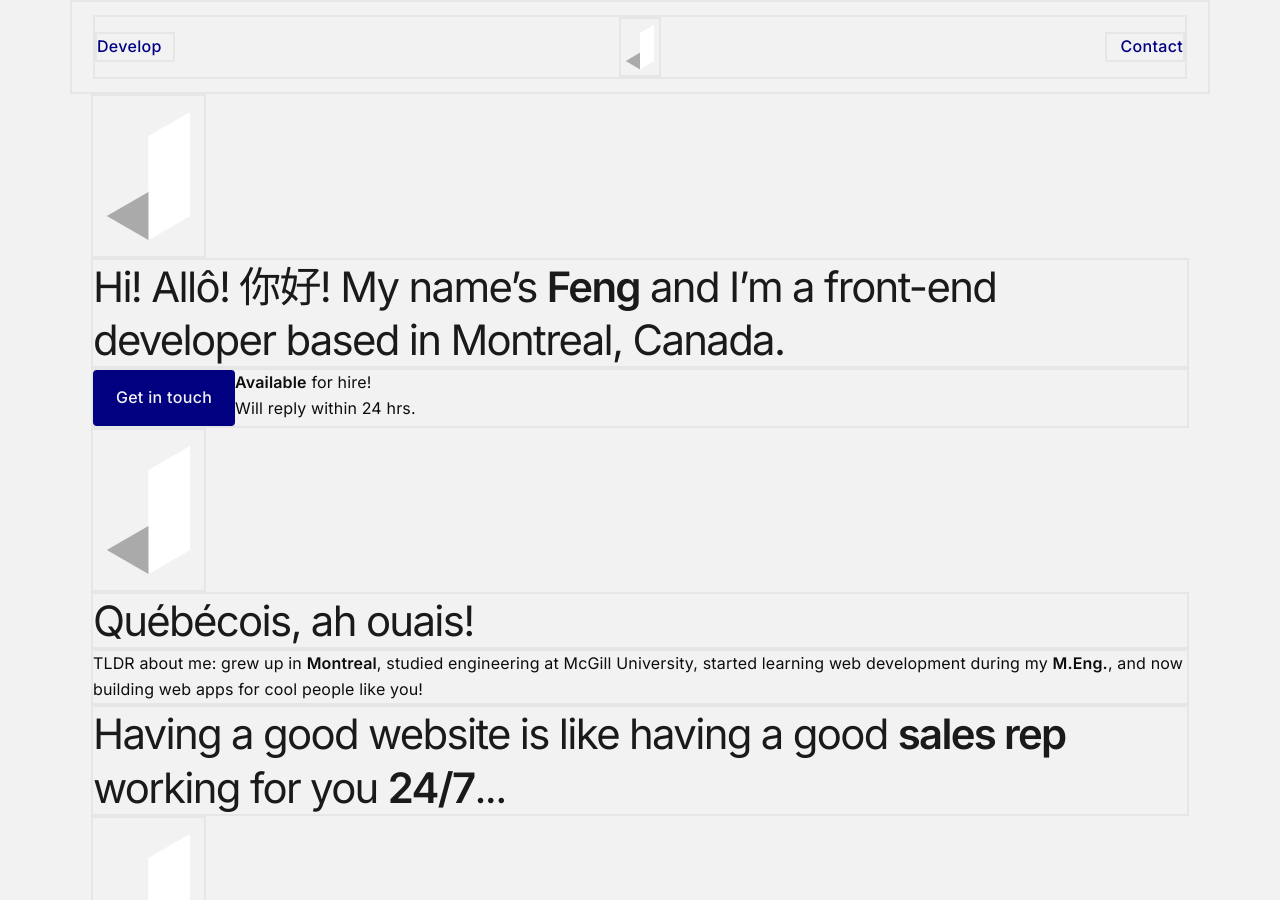
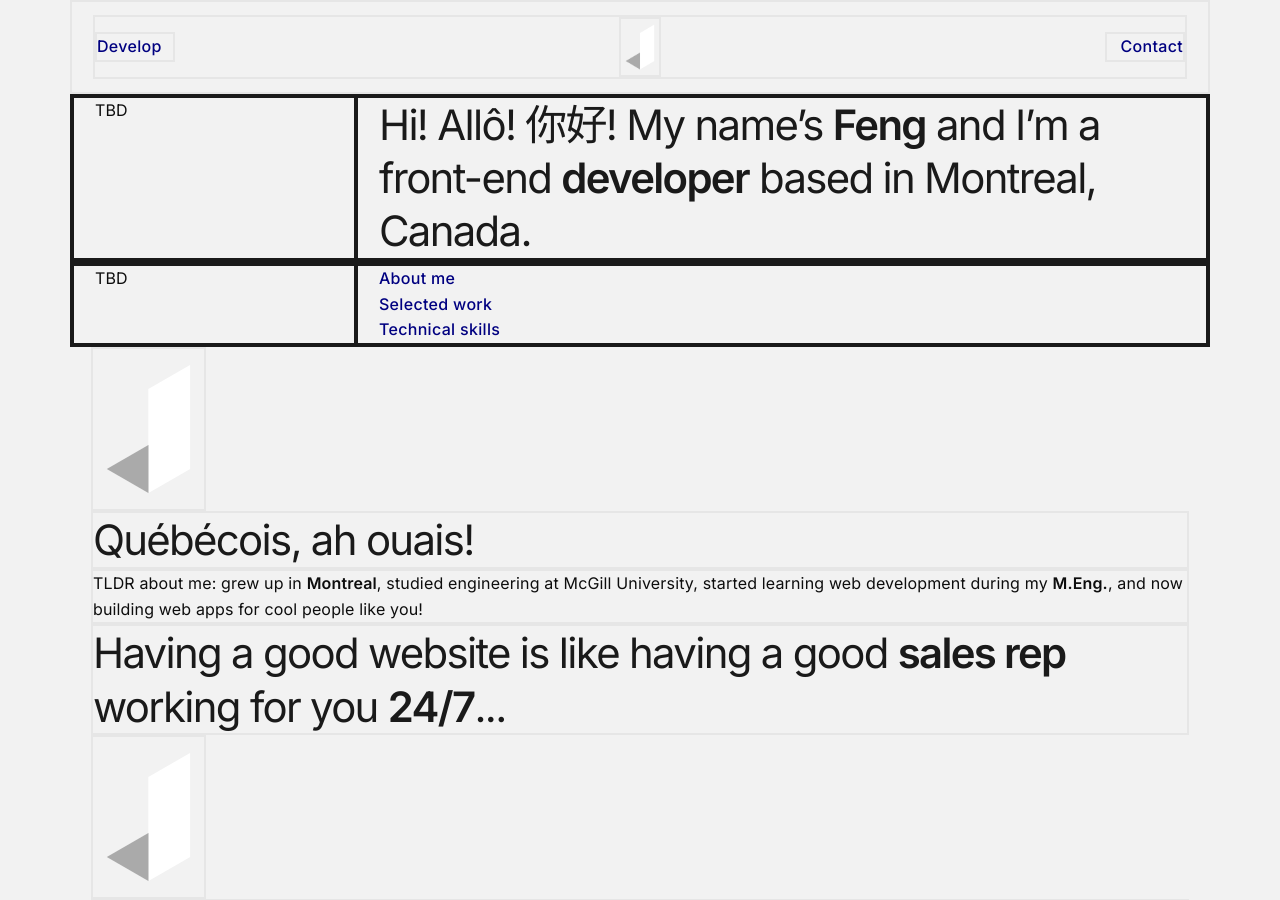
Before and after one commit to jingtianfeng/jtfeng-personal-1, a Jekyll site: the page built from index.html, in a window 1280 px wide and 900 px high. Built offline with Jekyll 4.4.1, drawn with Linux system fonts in a browser that asks for light colours.

Commit message:
Update index: layout #frontend-header

```diff
--- a/index.html
+++ b/index.html
@@ -5,22 +5,32 @@ title: Front-End Developer
 
 <header id="frontend-header">
     <div class="container">
-        <img src="/assets/img/logo.png" alt="hello"
-             class="border">
-        <h1 class="border">
-            Hi! Allô! 你好! My name’s <strong>Feng</strong> and
-            I’m a front-end developer based in Montreal, Canada.
-        </h1>
-        <div class="border d-flex">
-            <a href="#footer"
-               class="btn btn-primary">
-                Get in touch
-            </a>
-            <div>
-                <strong>Available</strong> for hire!
-                <br>
-                Will reply within 24 hrs.
+        <div class="border border-dark
+                    row">
+            <div class="border border-dark
+                        col-4 col-md-1">
+                TBD
             </div>
+            <h1 class="border border-dark
+                       col-4 col-md-3">
+                Hi! Allô! 你好! My name’s <strong>Feng</strong> and
+                I’m a front-end <strong>developer</strong>
+                based in Montreal, Canada.
+            </h1>
+        </div>
+        <div class="border border-dark
+                    row">
+            <div class="border border-dark
+                        col-4 col-md-1">
+                TBD
+            </div>
+            <nav class="border border-dark
+                        d-flex flex-column
+                        col-4 col-md-3">
+                <a href="#frontend-about">About me</a>
+                <a href="#frontend-work-title">Selected work</a>
+                <a href="#frontend-skill-title">Technical skills</a>
+            </nav>
         </div>
     </div>
 </header>
```
